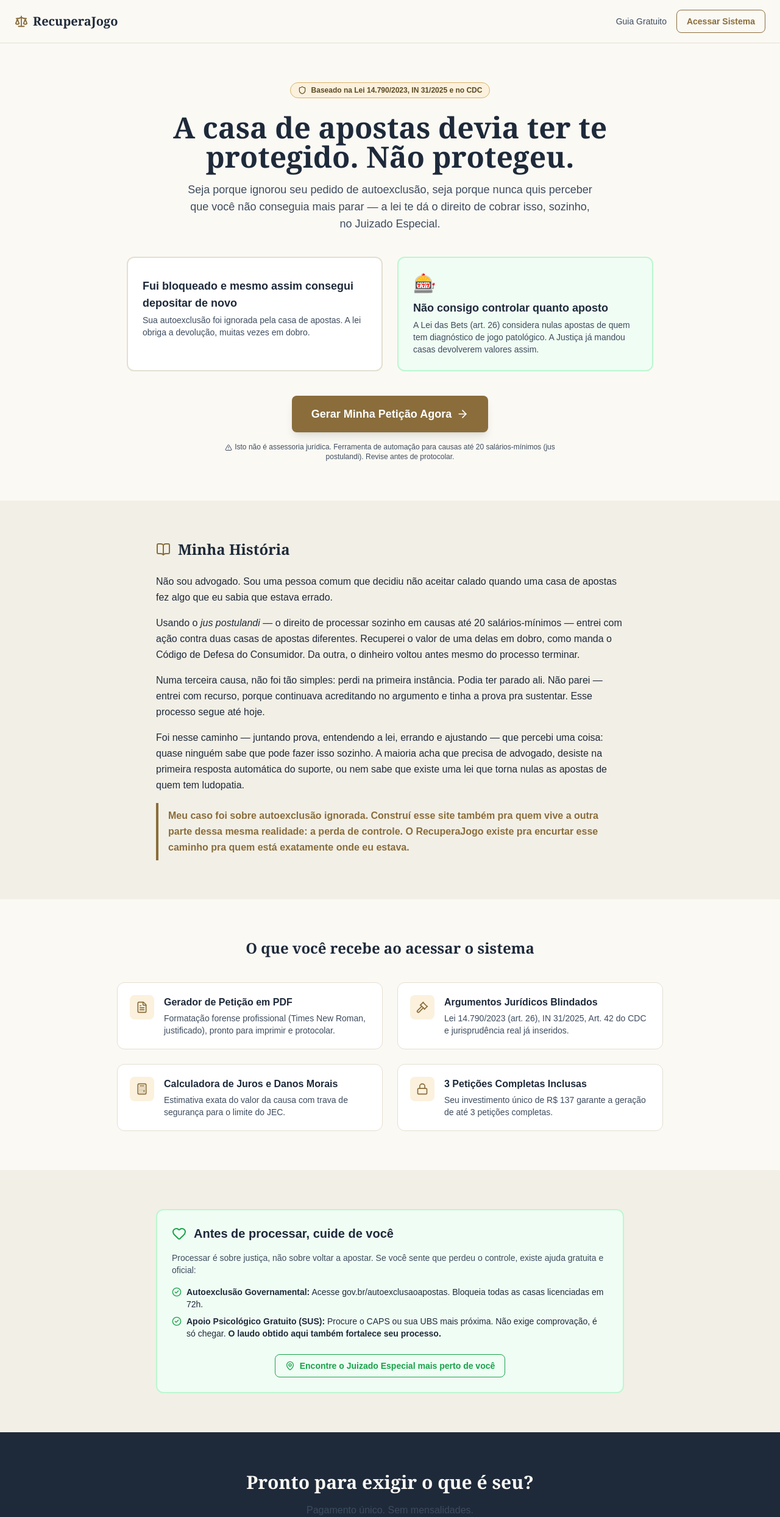
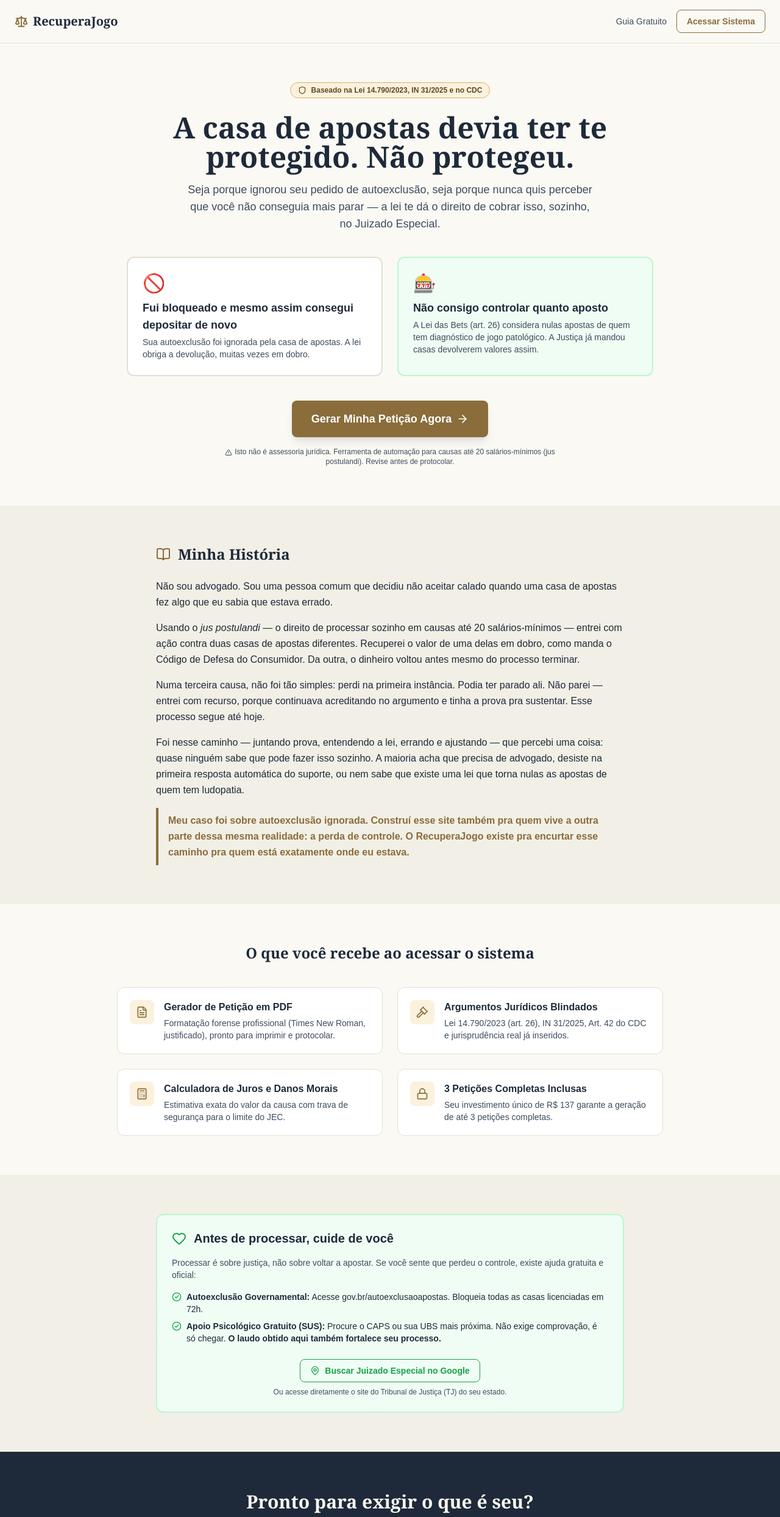
Before and after one commit to pedrofsneto33/EBookall, a Next.js app: page / in a window 1280 px wide. Shown: the top 2488 px of the page at 61% size. Built offline with nearby package versions, Linux system fonts and the light colour scheme.

Commit message:
Final: Link do juizado corrigido e landing page 100% otimizada

```diff
--- a/app/page.tsx
+++ b/app/page.tsx
@@ -12,6 +12,7 @@ const GREEN_BG = "#F0FDF4";
 const GREEN_BORDER = "#BBF7D0";
 
 export default function LandingPage() {
+  // Link real do Stripe (Modo Live)
   const stripeLink = "https://buy.stripe.com/3cIbJ12W71ZUgAofGZeQM00";
 
   return (
@@ -58,7 +59,7 @@ export default function LandingPage() {
           <a href="/gerador?perfil=autoexclusao"
              className="block border-2 rounded-xl p-6 text-left hover:shadow-lg transition-all"
              style={{ borderColor: PAPER_LINE, backgroundColor: "#FFF" }}>
-            <span className="text-3xl"></span>
+            <span className="text-3xl">🚫</span>
             <h3 className="font-semibold text-lg mt-2 mb-1" style={{ color: INK }}>
               Fui bloqueado e mesmo assim consegui depositar de novo
             </h3>
@@ -178,17 +179,21 @@ export default function LandingPage() {
               </li>
             </ul>
 
+            {/* LINK CORRIGIDO PARA BUSCA NO GOOGLE */}
             <div className="mt-6 text-center">
               <a
-                href="https://rsa.cnj.jus.br/ja/"
+                href="https://www.google.com/search?q=Juizado+Especial+C%C3%ADvel+mais+pr%C3%B3ximo+de+mim"
                 target="_blank"
                 rel="noopener noreferrer"
                 className="inline-flex items-center gap-2 text-sm font-semibold px-4 py-2 rounded-lg border transition-colors hover:bg-white"
                 style={{ borderColor: "#16A34A", color: "#16A34A" }}
               >
                 <MapPin size={16} />
-                Encontre o Juizado Especial mais perto de você
+                Buscar Juizado Especial no Google
               </a>
+              <p className="text-xs mt-2" style={{ color: INK_SOFT }}>
+                Ou acesse diretamente o site do Tribunal de Justiça (TJ) do seu estado.
+              </p>
             </div>
           </div>
         </div>
```
